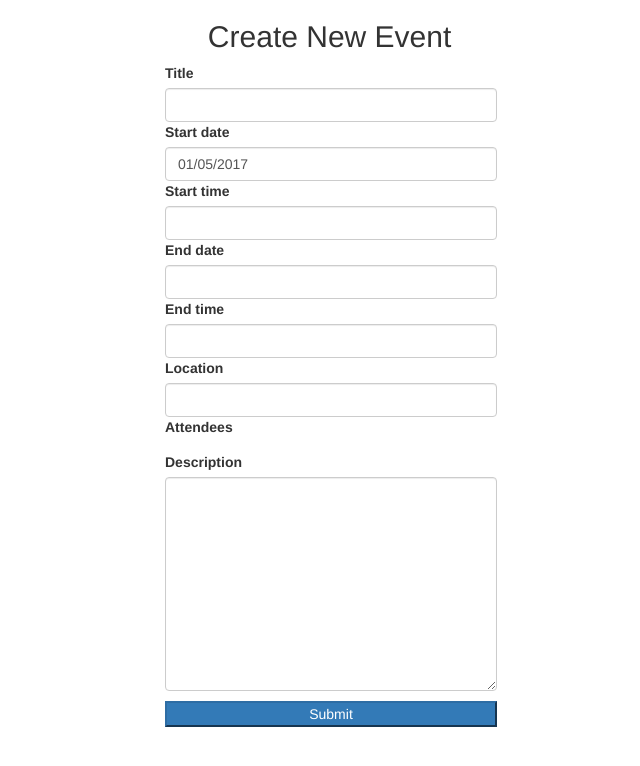
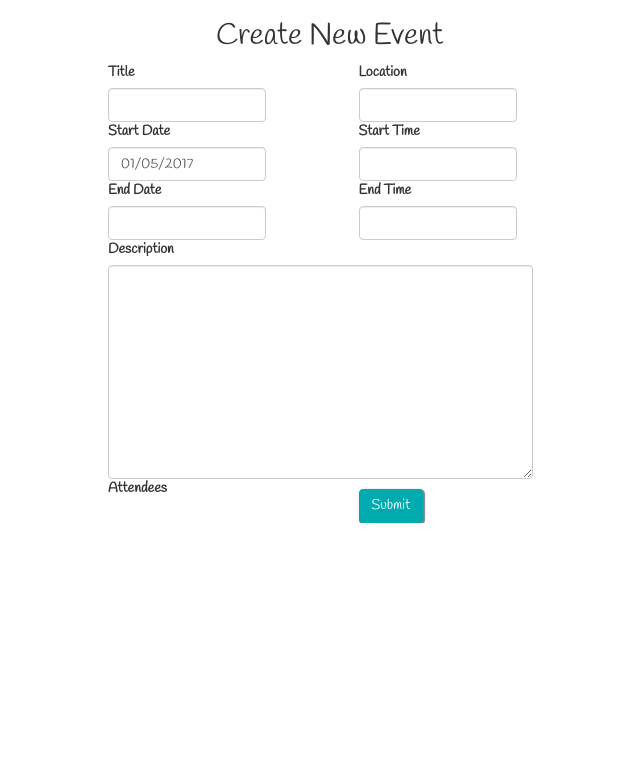
Before and after one commit to Willrholmes/organiser, a Django app: page /cal/newevent/ in a window 1280 px wide. Shown: the top 766 px of the page, without its empty margins (304-944 px from the left). Run offline with Django 3.2, Linux system fonts and the light colour scheme; the visitor is signed in with stand-in values (Sample User, id 1); data comes from the database, SQL or seed files in the repository; some libraries are stand-ins or nearby versions.

Commit message:
Changed events to just show start times. Added delete button to event edit form. Added styling ready for production.

```diff
--- a/Static/cal/calendar.css
+++ b/Static/cal/calendar.css
@@ -1,3 +1,7 @@
+body {
+  font-family: 'Handlee', cursive;
+}
+
 table {
   width: 100%;
   height: 100%;
@@ -14,22 +18,29 @@ ul {
 
 .calendar-table {
 width: 100%;
-height: 450px;
+height: 500px;
 table-layout: fixed;
 }
 
 .col-md-1 {
   width: 14.33333333%;
-  background-color: #d6d7d8;
+  background-color: #eaebed;
   overflow-y: scroll;
   padding: 3px;
+  border-color: white;
+}
+
+.event-class {
+  color: black;
 }
 
 .mon, .tue, .wed, .thu, .fri, .sat, .sun{
   border: 2px solid #ddd;
-  background-color: #8c8c8c;
-  max-height: 10px;
+  background-color: #66cdaa;
+  border-color: white;
+  max-height: 5px;
   text-align: center;
+  font-size: 18px;
 }
 
 .new_event_div {
@@ -48,7 +59,8 @@ table-layout: fixed;
 
 th.month {
   text-align: center;
-  font-size: 2em;
+  font-size: 30px;
+  height: 5px;
 }
 
 .pad-right {
@@ -61,9 +73,9 @@ th.month {
 }
 
 .centre-form{
-  width: 80%;
+  width: 100%;
   height: 80%;
-  padding-left: 35%;
+  padding-left: 30%;
 }
 
 .centre-head {
@@ -80,3 +92,35 @@ th.month {
   color: #8c8c8c;
   font-size: 10px;
 }
+
+.btn-group {
+  padding-top: 10px;
+}
+
+.wrapper {
+    overflow:hidden;
+    width:100%;
+    display:block;
+}
+
+.floatLeft, .floatRight {
+    float:left;
+    height:48%;
+    width:48%;
+  }
+
+.pad-top {
+   padding-top: 15px!important;
+}
+
+.btn-primary {
+  overflow: hidden;
+  white-space: nowrap;
+  background-color: #00abb0;
+  border-color: #00abb0;
+  box-shadow: 1px 1px 1px 1px grey;
+}
+
+.btn-primary:hover{
+   background: #019499;
+}
--- a/accounts/templates/account_base.html
+++ b/accounts/templates/account_base.html
@@ -8,6 +8,7 @@
     <title>{% block title %}{% endblock %}</title>
     <link rel="stylesheet" href="/static/cal/bootstrap/css/bootstrap.min.css" rel="stylesheet">
     <link rel="stylesheet" href="/static/cal/calendar.css" rel="stylesheet">
+    <link href="https://fonts.googleapis.com/css?family=Handlee" rel="stylesheet">
 
     <script type="text/javascript" src="/static/cal/jquery-3.2.1.min.js"></script>
     <script type="text/javascript" src="/static/cal/bootstrap/js/bootstrap.min.js"></script>
@@ -45,7 +46,7 @@
                   {% endfor %}
                   <div>
                     <p></p>
-                    <button class="btn-primary btn-block" id="submit" type="submit">Submit</button>
+                    <button class="btn btn-primary btn-md" id="submit" type="submit">Submit</button>
                   </div>
                 </form>
               </div>
--- a/accounts/views.py
+++ b/accounts/views.py
@@ -17,6 +17,7 @@ def NewUser(request):
         if form.is_valid():
             user = User.objects.create_user(username, email, password)
             user.save()
+            login(request, user)
             return redirect('cal:home')
     else:
         form = NewUserForm()
--- a/cal/forms.py
+++ b/cal/forms.py
@@ -13,20 +13,24 @@ class EventForm(ModelForm):
         exclude = ['created', 'creator', 'private']
         widgets = {'title':forms.TextInput(attrs={'class':'form-control'}),
             'start_time':forms.TimeInput(attrs={
-                'class':'datetimepicker3 form-control'}),
+                'class':'datetimepicker3 form-control mb-2 mr-sm-2 mb-sm-0'}),
             'end_time':forms.TimeInput(attrs={
-                'class':'datetimepicker3 form-control'}),
+                'class':'datetimepicker3 form-control mb-2 mr-sm-2 mb-sm-0'}),
             'location':forms.TextInput(attrs={'class':'form-control'}),
-            'description':forms.Textarea(attrs={'class':'form-control'}),
+            'description':forms.Textarea(attrs={'class':'form-control',
+                'rows':10,
+                'cols':64
+            }),
         }
 
     start_date = forms.DateField(widget = forms.DateInput(
         format="%d/%m/%Y",
-        attrs={'class': 'datetimepicker4 form-control'}),
+        attrs={'class': 'datetimepicker4 form-control mb-2 mr-sm-2 mb-sm-0'}),
         input_formats=["%d/%m/%Y",],
         initial=date.today)
+
     end_date = forms.DateField(widget = forms.DateInput(
-        attrs={'class': 'datetimepicker4 form-control'},
+        attrs={'class': 'datetimepicker4 form-control mb-2 mr-sm-2 mb-sm-0'},
         format="%d/%m/%Y"),
         input_formats=["%d/%m/%Y",],
         required=False)
--- a/cal/templates/event_base.html
+++ b/cal/templates/event_base.html
@@ -9,6 +9,7 @@
     <link rel="stylesheet" href="/static/cal/bootstrap/css/bootstrap.min.css" rel="stylesheet">
     <link rel="stylesheet" href="/static/cal/bootstrap-datetimepicker.css">
     <link rel="stylesheet" href="/static/cal/calendar.css" rel="stylesheet">
+    <link href="https://fonts.googleapis.com/css?family=Handlee" rel="stylesheet">
 
     <script type="text/javascript" src="/static/cal/jquery-3.2.1.min.js"></script>
     <script type="text/javascript" src="/static/cal/bootstrap/js/bootstrap.min.js"></script>
@@ -38,25 +39,73 @@
               {% endfor %}
             {% endif %}
 
-            <div class="form-group">
-              <form method="post">
-                {% csrf_token %}
-                {% for field in form %}
-                  <div class="control-group">
-                    <label class="control-label">{{ field.label }}</label>
-                    <div class="controls">{{ field }}
-                      {% if field.help_text %}
-                        <p class="help-inline"><small>{{ field.help_text }}</small></p>
-                      {% endif %}
-                    </div>
-                  </div>
-                {% endfor %}
-                <div>
+            <form class="form-inline" method="post">
+              {% csrf_token %}
+
+              <div class="wrapper">
+                <div class="fieldWrapper form-inline floatLeft">
+                  <label for="{{ form.title.id_for_label }}">Title</label>
+                  <li>{{ form.title }}</li>
+                </div>
+                <div class="fieldWrapper form-inline floatRight">
+                  <label for="{{ form.location.id_for_label }}">Location</label>
+                  <li>{{ form.location }}</li>
+                </div>
+              </div>
+
+              <div class="wrapper">
+                <div class="fieldWrapper form-inline floatLeft">
+                  <label for="{{ form.start_date.id_for_label }}">Start Date</label>
+                  <li>{{ form.start_date }}</li>
+                </div>
+                <div class="fieldWrapper form-inline floatRight">
+                  <label for="{{ form.end_time.id_for_label }}">Start Time</label>
+                  <li>{{ form.end_time}}</li>
+                </div>
+              </div>
+
+              <div class="wrapper">
+                <div class="fieldWrapper form-inline floatLeft">
+                  <label for="{{ form.end_date.id_for_label }}">End Date</label>
+                  <li>{{ form.end_date }}</li>
+                </div>
+                <div class="fieldWrapper form-inline floatRight">
+                  <label for="{{ form.end_time.id_for_label }}">End Time</label>
+                  <li>{{ form.end_time}}</li>
+                </div>
+              </div>
+
+              <div class="fieldWrapper">
+                <label for="{{ form.description.id_for_label }}">Description</label>
+                <li>{{ form.description }}</li>
+              </div>
+
+              <div class="wrapper">
+                <div class="fieldWrapper form-inline floatLeft">
+                  <label for="{{ form.attendees.id_for_label }}">Attendees</label>
+                  <li>{{ form.attendees }}</li>
+                </div>
+                <div class="fieldWrapper form-inline floatRight">
                   <p></p>
-                  <button class="btn-primary btn-block" id="form-submit" type="submit">Submit</button>
+                  <button class="btn btn-primary btn-md" id="form-submit" type="submit">Submit</button>
+                  {% block delete_button %}
+                  {% endblock %}
                 </div>
-              </form>
-            </div>
+              </div>
+            </form>
+
+            {% if messages %}
+            <ul class="alert-danger">
+              {% for message in messages %}
+              <p {% if message.ERROR %} class="{{ message.tags }}" {% endif %}>
+                {% if message.extra_tags == "event-error" %}
+                {{ message }}
+                {% endif %}
+              </p>
+              {% endfor %}
+            </ul>
+            {% endif %}
+
           </div>
         </div>
       </div>
--- a/cal/templates/view_event.html
+++ b/cal/templates/view_event.html
@@ -2,4 +2,8 @@
 
 {% block title %}View Event{% endblock %}
 
-{% block header_text %}View/Edit Event{% endblock %}
+{% block header_text %}Edit Event{% endblock %}
+
+{% block delete_button %}
+<a class="btn btn-primary btn-md" id="event-delete" href="{% url 'cal:delete_event' id=id %}">Delete</a>
+{% endblock %}
--- a/cal/urls.py
+++ b/cal/urls.py
@@ -8,4 +8,5 @@ urlpatterns = [
     url(r'^newevent/$', views.newevent, name='newevent'),
     url(r'^events/(\d+)/', views.viewevent, name='viewevent'),
     url(r'^(?P<month>\d+)/(?P<year>\d+)$', views.home, name='another-month'),
+    url(r'^delete_event/(?P<id>\d+)$', views.delete_event, name='delete_event'),
 ]
--- a/cal/views.py
+++ b/cal/views.py
@@ -1,7 +1,9 @@
-from django.shortcuts import render, redirect, HttpResponse
+from django.shortcuts import render, redirect, HttpResponseRedirect, HttpResponse
+from django.shortcuts import get_object_or_404
 from django.urls import reverse
 from datetime import date, datetime
 from django.contrib import messages
+from django.views.generic import DeleteView
 from cal.forms import EventForm
 from django.contrib.auth.models import User
 from cal.models import Events
@@ -29,7 +31,8 @@ def newevent(request):
                 event.creator = request.user
                 event.end_date = add_end_date(event.end_date, event.start_date)
                 form.save()
-                return redirect('cal:home')
+                return HttpResponseRedirect(reverse('cal:another-month', args=[
+                    cal['month'], cal['year']], current_app='cal'))
         else:
             form = EventForm(request.user.username)
             return render(request, 'event.html', {'form': form})
@@ -50,13 +53,24 @@ def viewevent(request, id):
                 event.creator = request.user
                 event.end_date = add_end_date(event.end_date, event.start_date)
                 form.save()
-                return redirect('cal:home')
+                return HttpResponseRedirect(reverse('cal:another-month', args=[
+                    cal['month'], cal['year']], current_app='cal'))
         else:
             form = EventForm(request.user.username,
                 instance=instance)
-        return render(request, 'view_event.html', {'form':form})
+        return render(request, 'view_event.html', {'form':form, 'id':id})
     else:
         messages.error(
             request, "You do not have permission to see this event",
             extra_tags="event-error")
         return redirect('cal:home')
+
+
+def delete_event(request, id):
+    instance = get_object_or_404(Events, id=id)
+    if user_or_attendee(request.user, instance):
+        date = instance.start_date
+        cal = calendar(date, request)
+        instance.delete()
+        return HttpResponseRedirect(reverse('cal:another-month', args=[
+            date.month, date.year], current_app='cal'))
```
Also changed, not shown: FTs.py (+22 -9 lines), cal/templates/calendar.html (+49 -54 lines), cal/templatetags/calendarify.py (+3 -13 lines), cal/tests.py (+18 -13 lines), organiser/settings.py (+10 -1 lines), 1 other file.
